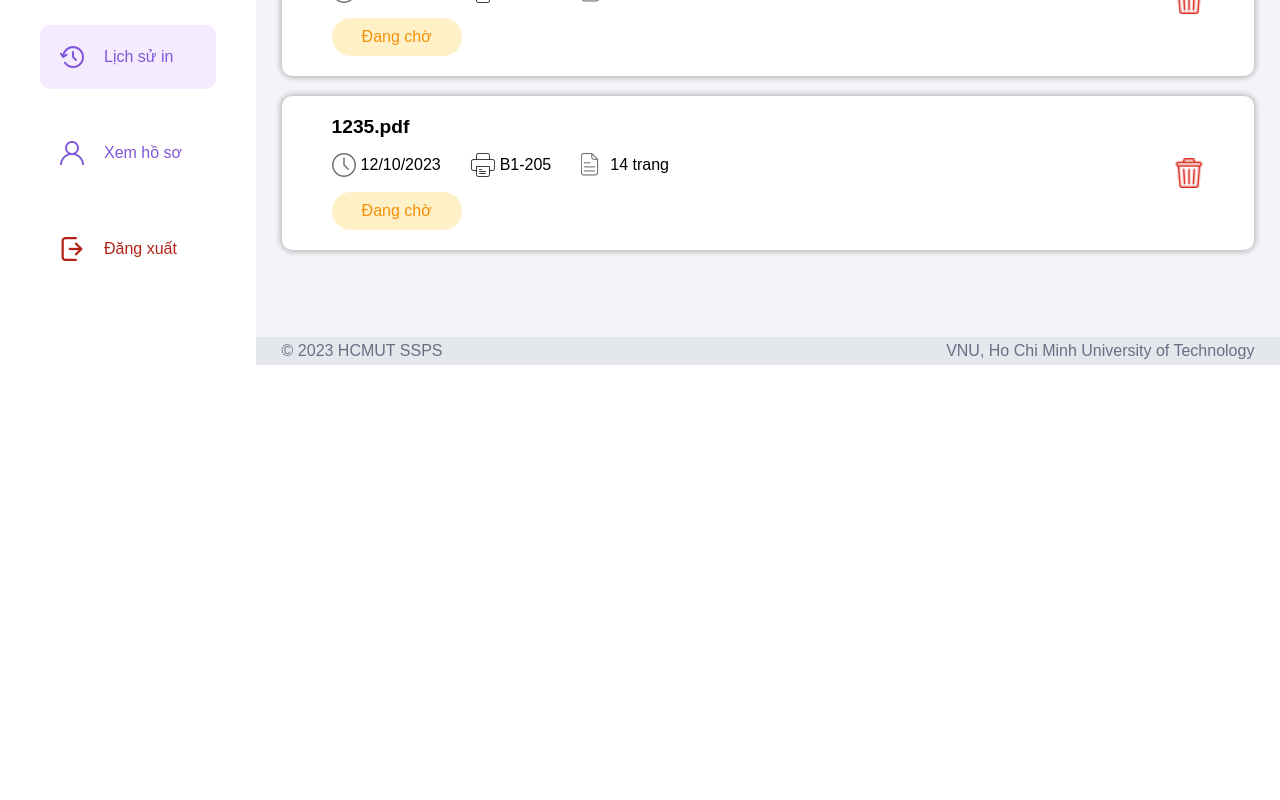
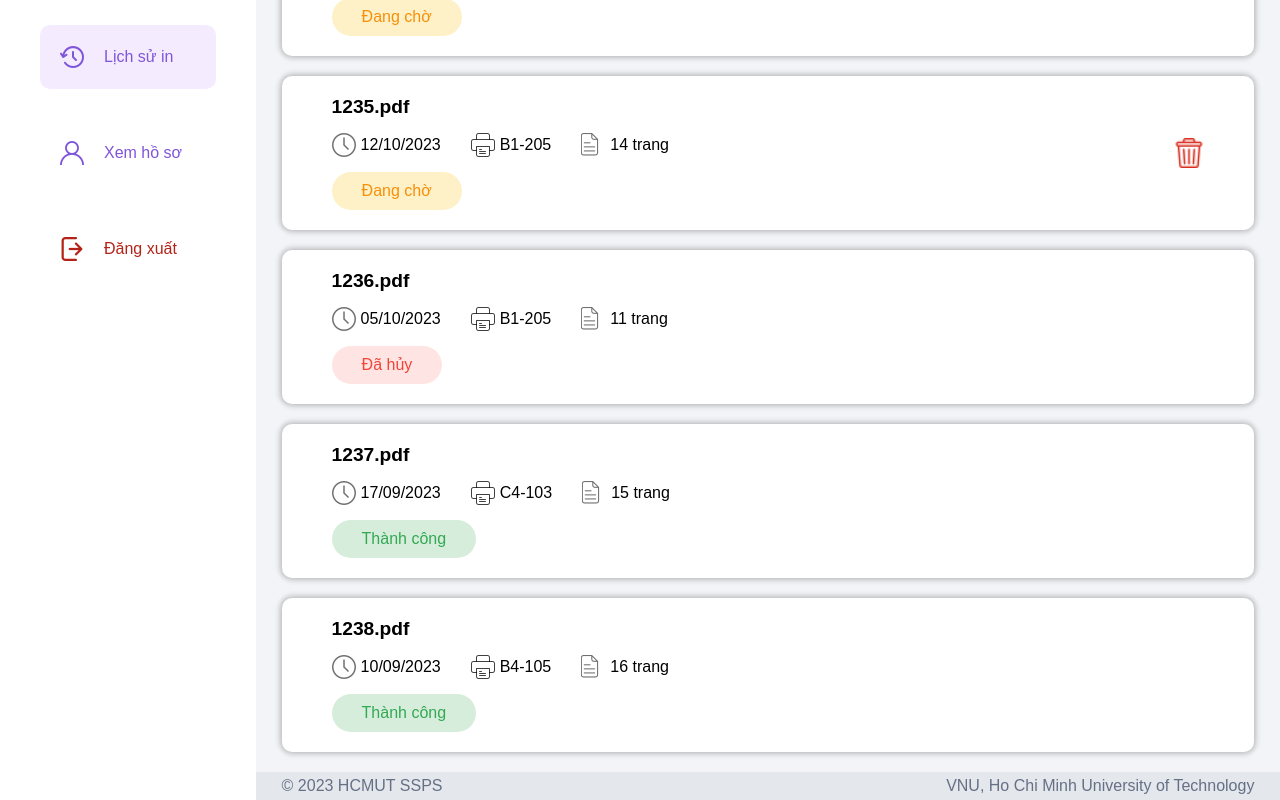
Before and after one commit to Jamesklein218/HCMUT_SPSS, a React (Create React App) app in the folder code/: page /History in a window 1280 px wide. Shown: the part 435-1235 px from the top of the page. Before the commit the page ends 800 px from the top, so only its background shows below. Built offline with nearby package versions, Linux system fonts and the light colour scheme.

Commit message:
Add login page

```diff
--- a/code/src/App.jsx
+++ b/code/src/App.jsx
@@ -26,6 +26,15 @@ const MaybeShowNavbar = ({children}) => {
 function App() {
   // const [count, setCount] = useState(0);
 
+  const printInfoItems = [
+    { file: "1233.pdf", date: "27/10/2023", printer: "B4-105", page: "24 trang", printStatus: "Đang chờ" },
+    { file: "1234.pdf", date: "26/10/2023", printer: "C4-103", page: "20 trang", printStatus: "Đang chờ" },
+    { file: "1235.pdf", date: "12/10/2023", printer: "B1-205", page: "14 trang", printStatus: "Đang chờ" },
+    { file: "1236.pdf", date: "05/10/2023", printer: "B1-205", page: "11 trang", printStatus: "Đã hủy" },
+    { file: "1237.pdf", date: "17/09/2023", printer: "C4-103", page: "15 trang", printStatus: "Thành công" },
+    { file: "1238.pdf", date: "10/09/2023", printer: "B4-105", page: "16 trang", printStatus: "Thành công" },
+  ];
+
   return (
     <Router>
       <div className="App">
@@ -34,10 +43,10 @@ function App() {
         </MaybeShowNavbar>
         <div className="content">
           <Routes>
-            <Route exact path="/" element={<Home />} />
+            <Route exact path="/" element={<Home printInfoItems={printInfoItems}/>} />
             <Route path="/Login" element={<Login />} />
             <Route path="/BuyPaper" element={<BuyPaper />} />
-            <Route path="/History" element={<History />} />
+            <Route path="/History" element={<History printInfoItems={printInfoItems}/>} />
             <Route path="/Print" element={<Print />} />
             <Route path="/Profile" element={<Profile />} />
           </Routes>
--- a/code/src/Components/Header/Header.css
+++ b/code/src/Components/Header/Header.css
@@ -2,6 +2,6 @@
     background-image: url('../../../public/Images/top-background.png');
     background-size: cover;
     background-position: bottom;
-    height: 100px;
+    height: 80px;
     width: 100%;
   }
--- a/code/src/Components/PrintingLog/PrintingLog.css
+++ b/code/src/Components/PrintingLog/PrintingLog.css
@@ -38,7 +38,7 @@
     margin-right: 5px;
   }
 
-  .status {
+  .waiting {
     background-color: #FEF0C7;
     color: #F79009;
     width: fit-content;
@@ -47,7 +47,25 @@
     margin-top: 15px;
   }
 
-  .bin {
+  .canceled {
+    background-color: #FEE4E2;
+    color: #F04438;
+    width: fit-content;
+    border-radius: 30px;
+    padding: 10px 30px;
+    margin-top: 15px;
+  }
+
+  .success {
+    background-color: #D6EDDC;
+    color: #34A853;
+    width: fit-content;
+    border-radius: 30px;
+    padding: 10px 30px;
+    margin-top: 15px;
+  }
+
+  .bin.waiting{
     display: flex;
     align-items: center;
     margin: auto 0 auto auto;
@@ -58,3 +76,7 @@
     height: fit-content;
     background-color: white;
   }
+
+  .bin {
+    display: none;
+  }
--- a/code/src/Components/PrintingLog/PrintingLog.jsx
+++ b/code/src/Components/PrintingLog/PrintingLog.jsx
@@ -3,7 +3,15 @@ import React, { useState } from 'react';
 import RemoveModal from "../RemoveModal/RemoveModal";
 const PrintingLog = (props) => {
     const [isModalOpen, setIsModalOpen] = useState(false);
+    let statusClassName;
 
+    if (props.printStatus === "Đang chờ") {
+      statusClassName = "waiting";
+    } else if (props.printStatus === "Đã hủy") {
+      statusClassName = "canceled";
+    } else {
+      statusClassName = "success";
+    }
     const handleButtonClick = () => {
       setIsModalOpen(true);
     };
@@ -34,13 +42,13 @@ const PrintingLog = (props) => {
             </div>
           </div>
 
-          <div className="status">
-            <p>Đang chờ</p>
+          <div className={`${statusClassName}`}>
+            <p>{props.printStatus}</p>
           </div>
 
         </div>
 
-        <button className="bin" onClick={handleButtonClick}>
+        <button className={`bin ${statusClassName}`} onClick={handleButtonClick}>
           <img style={{ width: '30px', height: 'auto' }} src="./Images/bin.png" alt="bin" />
         </button>
 
--- a/code/src/Pages/History/History.css
+++ b/code/src/Pages/History/History.css
@@ -1,3 +1,7 @@
 .historyLog {
     margin-top: 20px;
 }
+
+.contentSection {
+    padding-bottom: 20px;
+}
--- a/code/src/Pages/History/History.jsx
+++ b/code/src/Pages/History/History.jsx
@@ -2,24 +2,8 @@ import "./History.css";
 import React from 'react';
 import {PrintingLog, Header, Footer} from "../../Components";
 
-const History = () => {
-  // const [selectedPrintInfoIndex, setSelectedPrintInfoIndex] = useState(null);
-  const infoItemsFile = [
-    "1233.pdf", "1234.pdf", "1235.pdf"
-  ]
-
-  const infoItemsDate = [
-    "27/10/2023", "26/10/2023", "12/10/2023"
-  ];
-
-  const infoItemsPrinter = [
-    "B4-105", "C4-103", "B1-205"
-  ]
-
-  const infoItemsPage = [
-    "24 trang", "20 trang", "14 trang"
-  ]
-
+const History = (props) => {
+  const { printInfoItems } = props;
   return (
     <div className="home">
       <Header/>
@@ -30,13 +14,14 @@ const History = () => {
           </div>
 
           <div className="historyLog">
-            {infoItemsDate.map((date, i) => (
+            {printInfoItems.map((printInfo, i) => (
                 <PrintingLog
                   key={i}
-                  fileName={infoItemsFile[i]}
-                  date={infoItemsDate[i]}
-                  printer={infoItemsPrinter[i]}
-                  page={infoItemsPage[i]}
+                  fileName={printInfo.file}
+                  date={printInfo.date}
+                  printer={printInfo.printer}
+                  page={printInfo.page}
+                  printStatus={printInfo.printStatus}
                 />
               ))}
 
--- a/code/src/Pages/Home/Home.jsx
+++ b/code/src/Pages/Home/Home.jsx
@@ -3,24 +3,8 @@ import React from 'react';
 import {Header, Footer} from "../../Components";
 import PrintingLog from "../../Components/PrintingLog/PrintingLog";
 
-const Home = () => {
-  // const [selectedPrintInfoIndex, setSelectedPrintInfoIndex] = useState(null);
-  const infoItemsFile = [
-    "1233.pdf", "1234.pdf", "1235.pdf"
-  ]
-
-  const infoItemsDate = [
-    "27/10/2023", "26/10/2023", "12/10/2023"
-  ];
-
-  const infoItemsPrinter = [
-    "B4-105", "C4-103", "B1-205"
-  ]
-
-  const infoItemsPage = [
-    "24 trang", "20 trang", "14 trang"
-  ]
-
+const Home = (props) => {
+  const { printInfoItems } = props;
   return (
     <div className="home">
 
@@ -52,13 +36,14 @@ const Home = () => {
 
           <div className="waitingLog">
             <p className="waitP">Đang chờ</p>
-            {infoItemsDate.map((date, i) => (
+            {printInfoItems.slice(0, 3).map((printInfo, i) => (
                 <PrintingLog
                   key={i}
-                  fileName={infoItemsFile[i]}
-                  date={infoItemsDate[i]}
-                  printer={infoItemsPrinter[i]}
-                  page={infoItemsPage[i]}
+                  fileName={printInfo.file}
+                  date={printInfo.date}
+                  printer={printInfo.printer}
+                  page={printInfo.page}
+                  printStatus={printInfo.printStatus}
                 />
               ))}
 
--- a/code/src/Pages/Login/Login.css
+++ b/code/src/Pages/Login/Login.css
@@ -2,12 +2,15 @@
     display: flex;
     flex-direction: row;
     width: 100vw;
-    height: 100vh;
+    min-height: 100vh;
+    max-height: 100%;
 }
 
 .leftBackground {
     width: 70vw;
-    overflow: hidden;
+    background-image: url('../../../public/Images/background.png');
+    background-size: cover;
+    background-position: bottom;
 }
 
 .leftBackground img {
@@ -41,5 +44,6 @@
     width: 100%;
     font-size: 1.2em;
     margin-top: 40px;
+    margin-bottom: 20px;
     cursor: pointer;
 }
--- a/code/src/Pages/Login/Login.jsx
+++ b/code/src/Pages/Login/Login.jsx
@@ -10,7 +10,7 @@ const Login = () => {
     return (
       <div className="login">
         <div className="leftBackground">
-          <img src="./Images/background.png" alt="background"/>
+
         </div>
 
         <div className="rightLogin">
```
